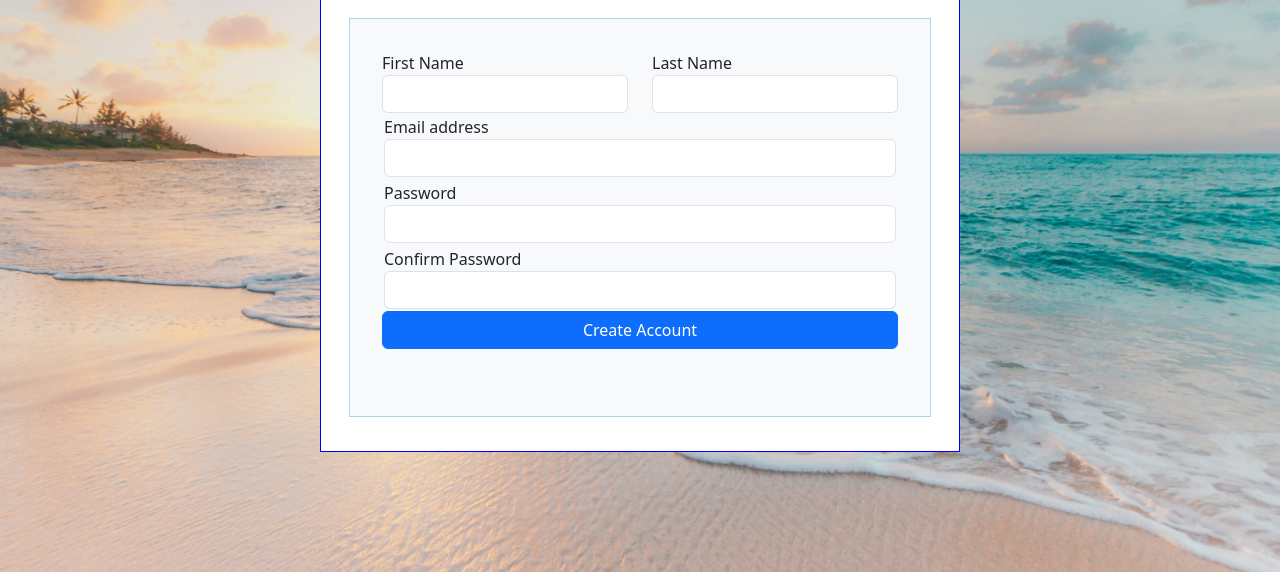
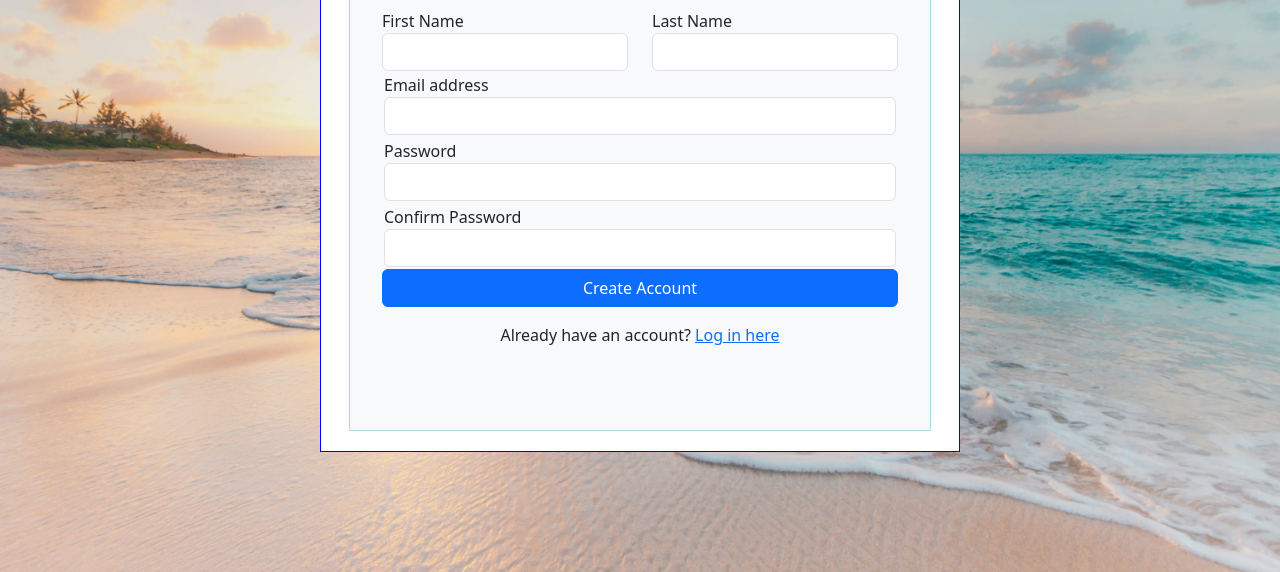
Before and after one commit to carloc03/CS375-Group-Project, a website: page starter/app/login/register.html in a window 1280 px wide. Shown: the part 228-800 px from the top of the page. Drawn offline with nearby package versions, Linux system fonts and the light colour scheme.

Commit message:
Update register.html
Added a redirect to login page

```diff
--- a/starter/app/login/register.html
+++ b/starter/app/login/register.html
@@ -1,4 +1,5 @@
 <!DOCTYPE html>
+<html lang="en">
 <head>
   <meta charset="UTF-8">
   <meta name="viewport" content="width=device-width, initial-scale=1.0">
@@ -38,6 +39,13 @@
             </div>
             <!--type="submit" change later-->
             <button type="button" class="btn btn-primary" id="submit">Create Account</button>
+
+            <!-- new login link -->
+            <p class="mt-3 text-center">
+              Already have an account?
+              <a href="login.html">Log in here</a>
+            </p>
+
             <div id="message-box"></div>
           </div>
         </form>
```
